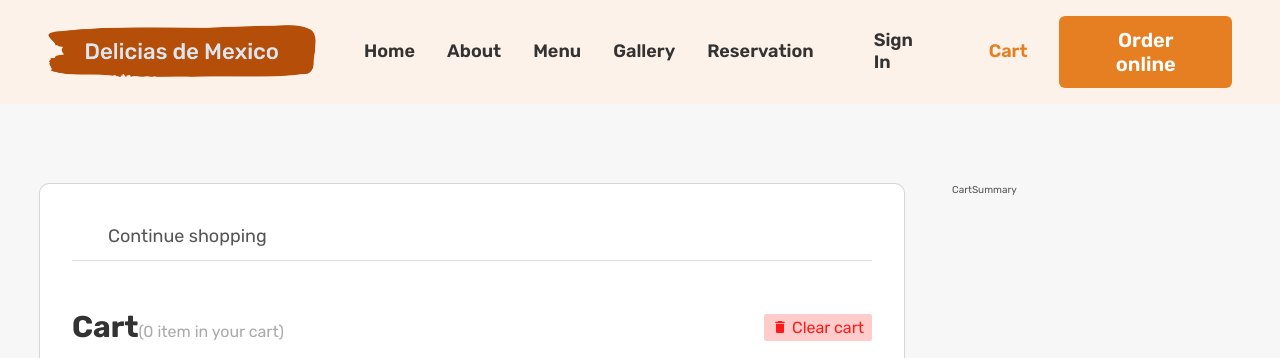
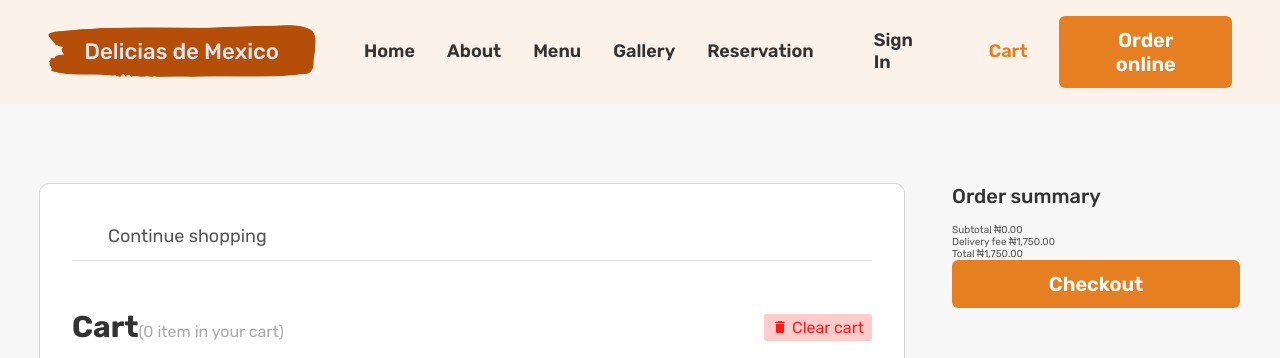
Before and after one commit to ngere-k/delicias-de-mexico, a React (Create React App) app: page /cart in a window 1280 px wide. Shown: the top 358 px of the page. Built offline with nearby package versions, Linux system fonts and the light colour scheme; no server answers; the database is empty; some icons are missing.

Commit message:
built CartSummary.js

```diff
--- a/src/components/cartSummary/CartSummary.js
+++ b/src/components/cartSummary/CartSummary.js
@@ -1,10 +1,36 @@
-import React from "react";
+import { Link } from "react-router-dom";
+import { useSelector } from "react-redux";
+import { formatPrice } from "../../utils/formatPrice";
 
 // styles
 import "./CartSummary.scss";
 
 const CartSummary = () => {
-  return <div>CartSummary</div>;
+  const { total_amount, delivery_fee } = useSelector((store) => store.cart);
+
+  return (
+    <article className="summary">
+      <h2 className="heading-tertiary">Order summary</h2>
+
+      <div className="summary__content">
+        <div className="summary__rule"></div>
+        <div className="summary__subtotal">
+          Subtotal <span>{formatPrice(total_amount)}</span>
+        </div>
+        <div className="summary__delivery">
+          Delivery fee <span>{formatPrice(delivery_fee)}</span>
+        </div>
+        <div className="summary__rule"></div>
+        <div className="summary__total">
+          Total <span>{formatPrice(total_amount + delivery_fee)}</span>
+        </div>
+      </div>
+
+      <Link to="/checkout" className="btn btn--block text-center">
+        Checkout
+      </Link>
+    </article>
+  );
 };
 
 export default CartSummary;
```
